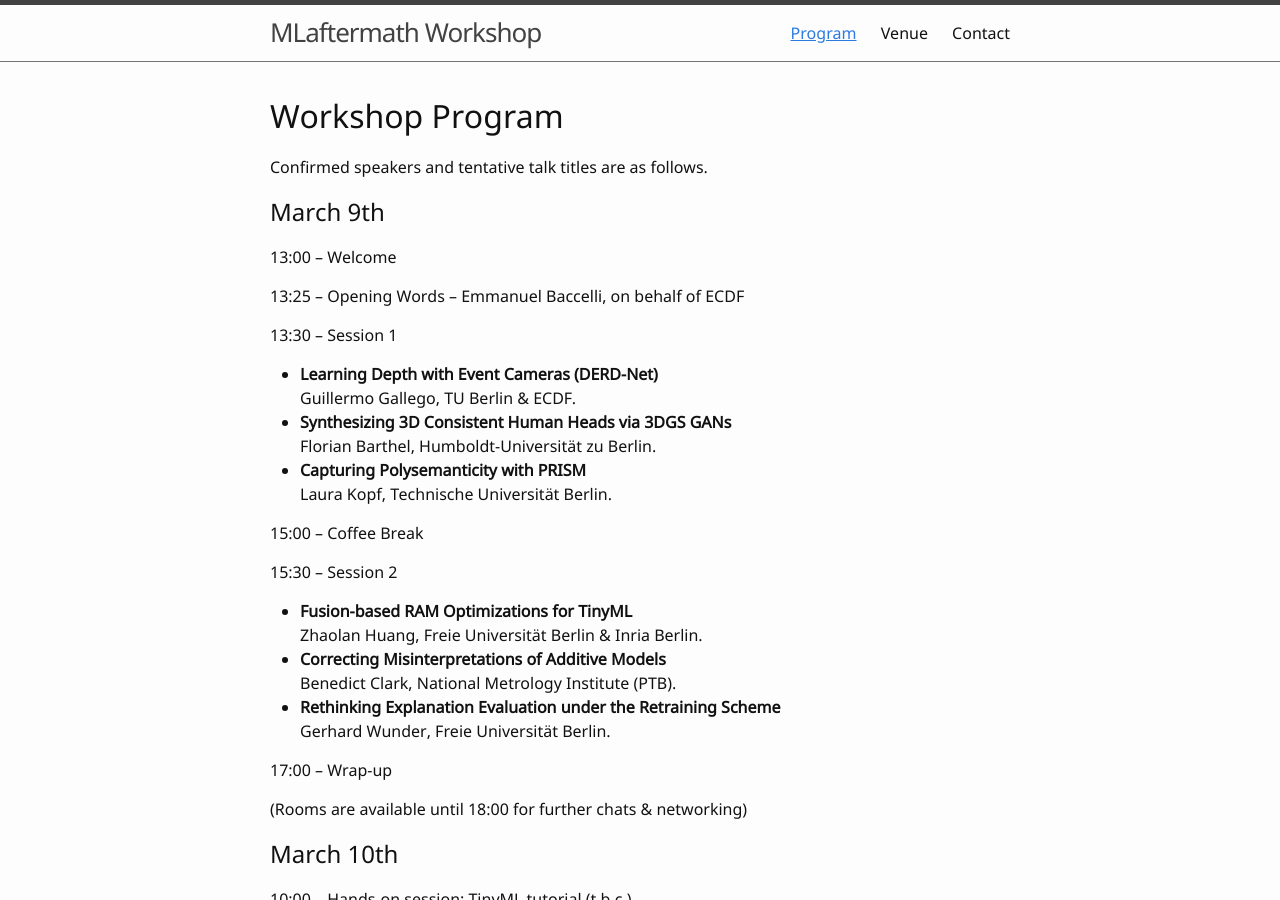
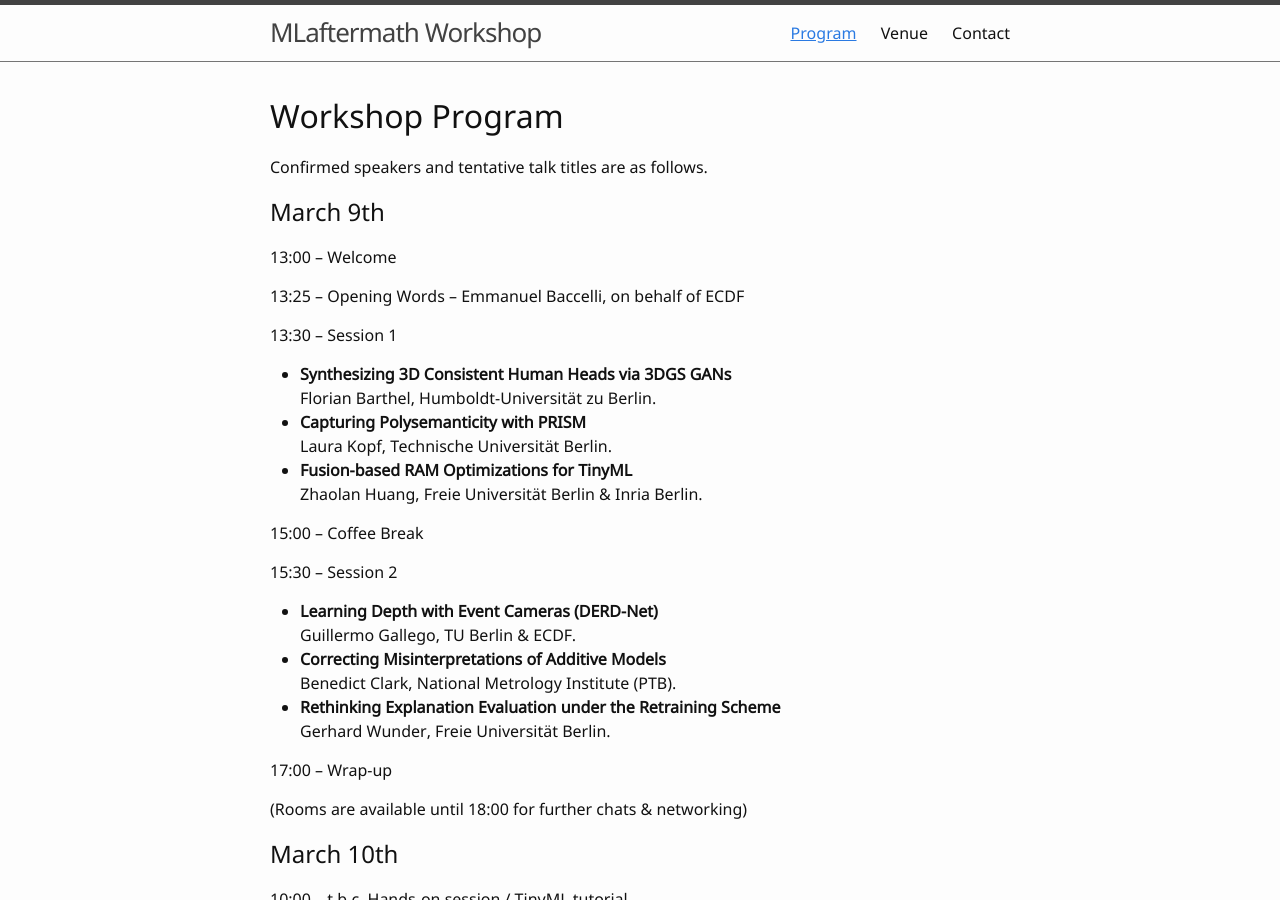
Before and after one commit to Inria-Berlin/MLaftermath, a Jekyll site: the page built from 0-program.md, in a window 1280 px wide and 900 px high. Built offline with Jekyll 4.4.1, drawn with Linux system fonts in a browser that asks for light colours; some of the changed text lies outside the part shown.

Commit message:
program: tweaked order Day 1

```diff
--- a/0-program.md
+++ b/0-program.md
@@ -13,18 +13,18 @@ Confirmed speakers and tentative talk titles are as follows.
 13:25 -- Opening Words  -- Emmanuel Baccelli, on behalf of ECDF
 
 13:30 -- Session 1
-- **Learning Depth with Event Cameras (DERD-Net)**
-Guillermo Gallego, TU Berlin & ECDF.
 - **Synthesizing 3D Consistent Human Heads via 3DGS GANs**
 Florian Barthel, Humboldt-Universität zu Berlin.
 - **Capturing Polysemanticity with PRISM**
 Laura Kopf, Technische Universität Berlin.
+- **Fusion-based RAM Optimizations for TinyML**
+Zhaolan Huang, Freie Universität Berlin & Inria Berlin.
 
 15:00 -- Coffee Break
 
 15:30 -- Session 2
-- **Fusion-based RAM Optimizations for TinyML**
-Zhaolan Huang, Freie Universität Berlin & Inria Berlin.
+- **Learning Depth with Event Cameras (DERD-Net)**
+Guillermo Gallego, TU Berlin & ECDF.
 - **Correcting Misinterpretations of Additive Models**
 Benedict Clark, National Metrology Institute (PTB).
 - **Rethinking Explanation Evaluation under the Retraining Scheme**
@@ -36,7 +36,7 @@ Gerhard Wunder, Freie Universität Berlin.
 
 ## March 10th
 
-10:00 -- Hands-on session: TinyML tutorial (t.b.c.)
+10:00 -- t.b.c. Hands-on session / TinyML tutorial
 
 13:30 -- Session 3
 
```
